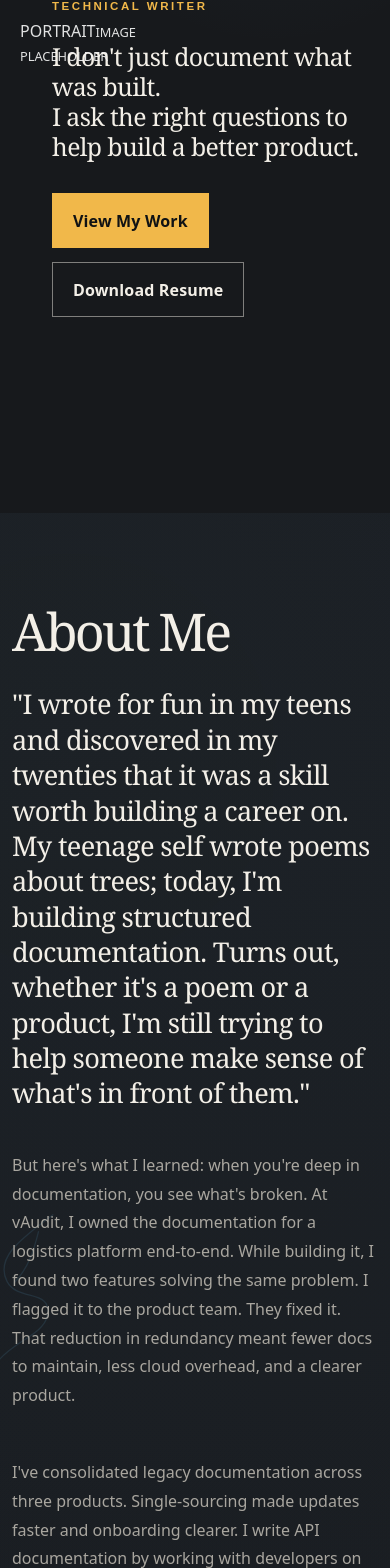
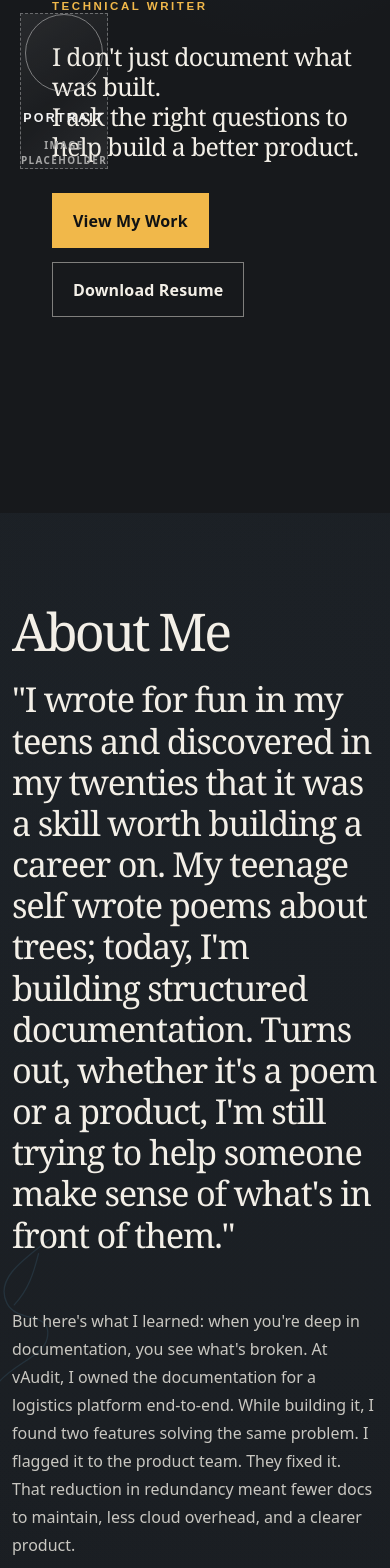
Before and after one commit to Gajamathi/gajalakshmi-portfolio, a React (Vite) app: page / in a window 390 px wide. Shown: the part 331-1899 px from the top of the page. Built offline with nearby package versions, Linux system fonts and the light colour scheme.

Commit message:
Stabilize layout and refine About Me readability

```diff
--- a/index.css
+++ b/index.css
@@ -28,8 +28,8 @@ html { scroll-padding-top: 88px; }
 .nav-links a:hover::after, .nav-links a.is-active::after { transform:scaleX(1); }
 
 
-.project-scene-interactive { min-height:760px; align-items:start; }
-.project-sticky { position:sticky; top:110px; }
+.project-scene-interactive { min-height:auto; align-items:start; }
+.project-sticky { position:relative; top:auto; }
 .interactive-board { position:relative; min-height:430px; padding-left:2.25rem; }
 .architecture-step, .journey-step { width:100%; background:transparent; color:var(--ink); text-align:left; cursor:pointer; font:inherit; transition:transform .28s ease, color .28s ease, border-color .28s ease, background .28s ease; }
 .architecture-step:hover, .journey-step:hover { transform:translateX(8px); }
@@ -582,17 +582,24 @@ body::selection {
 
 /* About: tighter copy block and cleaner transition into work. */
 .about-frame {
-  max-width: 980px;
+  max-width: 1180px;
 }
 
 .about-quote {
-  max-width: 24ch;
-  margin-bottom: 2.5rem;
+  max-width: none;
+  width: 100%;
+  font-size: clamp(2.15rem, 4vw, 4.35rem);
+  line-height: 1.16;
+  letter-spacing: -.035em;
+  margin: 2rem 0 3.25rem;
 }
 
 .about-copy {
-  max-width: 860px;
-  gap: clamp(1.5rem, 4vw, 3rem);
+  max-width: 980px;
+  gap: 1.75rem;
+  font-size: clamp(1.05rem, 1.25vw, 1.22rem);
+  line-height: 1.78;
+  color: #C9C7C1;
 }
 
 .about-transition {
@@ -608,10 +615,11 @@ body::selection {
   gap: clamp(2.5rem, 7vw, 6.5rem);
   padding: clamp(4rem, 7vw, 6rem) 0;
   margin-top: clamp(3rem, 6vw, 5rem);
+  align-items: start;
 }
 
 .project-scene-interactive {
-  min-height: 650px;
+  min-height: auto;
 }
 
 .project-intro {
@@ -624,7 +632,7 @@ body::selection {
 
 .interactive-board {
   padding-left: 2rem;
-  padding-top: .5rem;
+  padding-top: 0;
 }
 
 /* Keep decorative visuals supportive rather than dominant. */
@@ -637,6 +645,7 @@ body::selection {
 .journey-board {
   max-width: 500px;
   justify-self: end;
+  align-self: start;
   width: 100%;
 }
 
@@ -1143,3 +1152,130 @@ body::selection {
       var(--charcoal);
   }
 }
+
+
+/* =========================================================
+   Layout stabilization and final visual refinements
+   ========================================================= */
+
+/* Keep section geometry independent of viewport height and scroll position. */
+.project-scene-interactive,
+.project-scene {
+  min-height: auto;
+  align-items: start;
+}
+
+.project-sticky {
+  position: relative;
+  top: auto;
+}
+
+.architecture-board,
+.journey-board {
+  align-self: start;
+}
+
+/* About Me: wide editorial quote with readable supporting narrative. */
+.about-frame {
+  width: min(1180px, calc(100% - 3rem));
+}
+
+.about-quote {
+  max-width: none;
+  width: 100%;
+  font-size: clamp(2.15rem, 4vw, 4.35rem);
+  line-height: 1.16;
+  margin-top: 1.5rem;
+  margin-bottom: 3.25rem;
+}
+
+.about-copy {
+  max-width: 980px;
+  font-size: clamp(1.05rem, 1.25vw, 1.22rem);
+  line-height: 1.78;
+  color: #C9C7C1;
+}
+
+.about-copy p + p {
+  margin-top: 1.35rem;
+}
+
+/* Hero portrait placeholder: reserved space for the final portrait image. */
+.hero-portrait-wrap {
+  min-height: 520px;
+  align-self: center;
+}
+
+.hero-portrait-placeholder {
+  width: min(100%, 390px);
+  aspect-ratio: 4 / 5;
+  display: grid;
+  place-content: center;
+  gap: .65rem;
+  text-align: center;
+  border: 1px dashed rgba(243,239,231,.34);
+  background:
+    linear-gradient(145deg, rgba(77,135,168,.12), transparent 52%),
+    linear-gradient(315deg, rgba(241,184,74,.08), transparent 48%),
+    rgba(255,255,255,.018);
+  mix-blend-mode: normal;
+  opacity: 1;
+}
+
+.hero-portrait-placeholder::before {
+  content: "";
+  width: 78px;
+  height: 78px;
+  border: 1px solid rgba(241,184,74,.58);
+  border-radius: 50%;
+  justify-self: center;
+  margin-bottom: .4rem;
+}
+
+.hero-portrait-placeholder span {
+  color: var(--ivory);
+  font-family: "DM Sans", sans-serif;
+  font-size: .78rem;
+  font-weight: 800;
+  letter-spacing: .18em;
+}
+
+.hero-portrait-placeholder small {
+  color: var(--stone);
+  font-size: .62rem;
+  font-weight: 700;
+  letter-spacing: .14em;
+}
+
+/* Prevent oversized desktop whitespace and clipping between major sections. */
+.tool-flow {
+  margin-top: 3rem;
+}
+
+.tool-node:first-child {
+  padding-top: 1rem;
+}
+
+@media (max-width: 820px) {
+  .about-frame {
+    width: min(100% - 1.5rem, 1180px);
+  }
+
+  .about-quote {
+    font-size: clamp(2rem, 8.8vw, 3rem);
+    line-height: 1.2;
+  }
+
+  .about-copy {
+    font-size: 1rem;
+    line-height: 1.75;
+  }
+
+  .hero-portrait-wrap {
+    min-height: 360px;
+  }
+
+  .hero-portrait-placeholder {
+    width: min(100%, 300px);
+  }
+}
```
